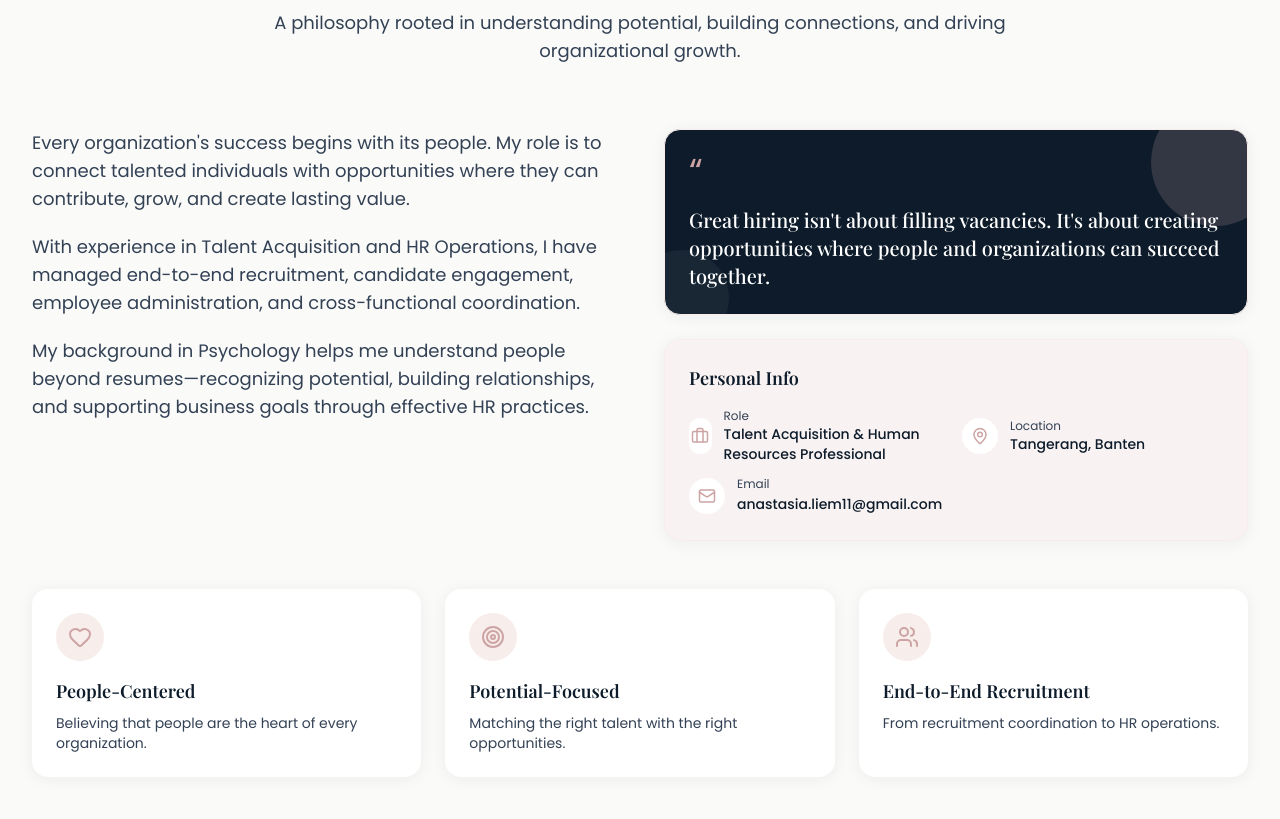
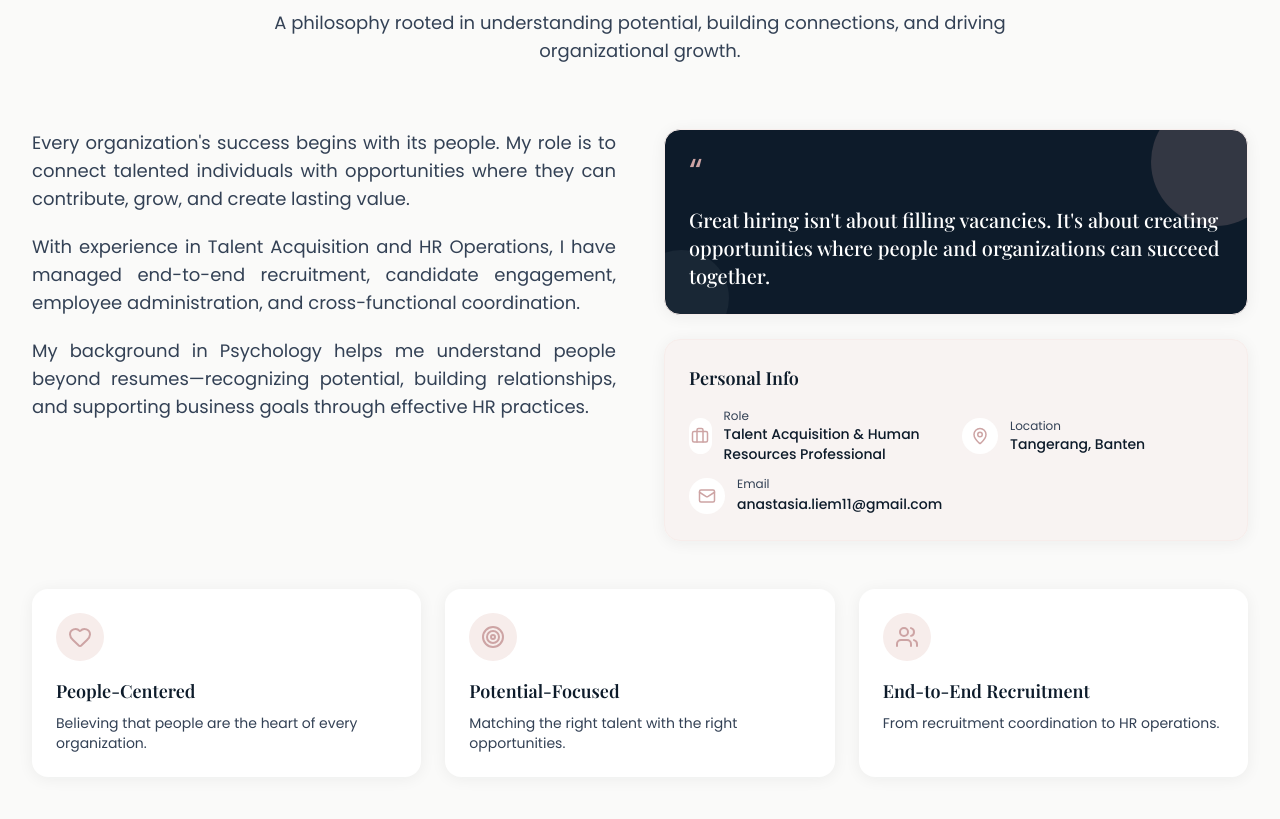
Before and after one commit to RafaelBani3/Anastasia_Liem, a Next.js app: page / in a window 1280 px wide. Shown: the part 1127-1946 px from the top of the page. Built offline with nearby package versions, Linux system fonts and the light colour scheme.

Commit message:
Update AboutSection.tsx

```diff
--- a/src/components/sections/AboutSection.tsx
+++ b/src/components/sections/AboutSection.tsx
@@ -99,7 +99,7 @@ export default function AboutSection() {
             {aboutParagraphs.map((paragraph, index) => (
               <p
                 key={index}
-                className="text-base leading-relaxed text-slate sm:text-lg"
+                className="text-justify text-base leading-relaxed text-slate sm:text-lg"
               >
                 {paragraph}
               </p>
```
